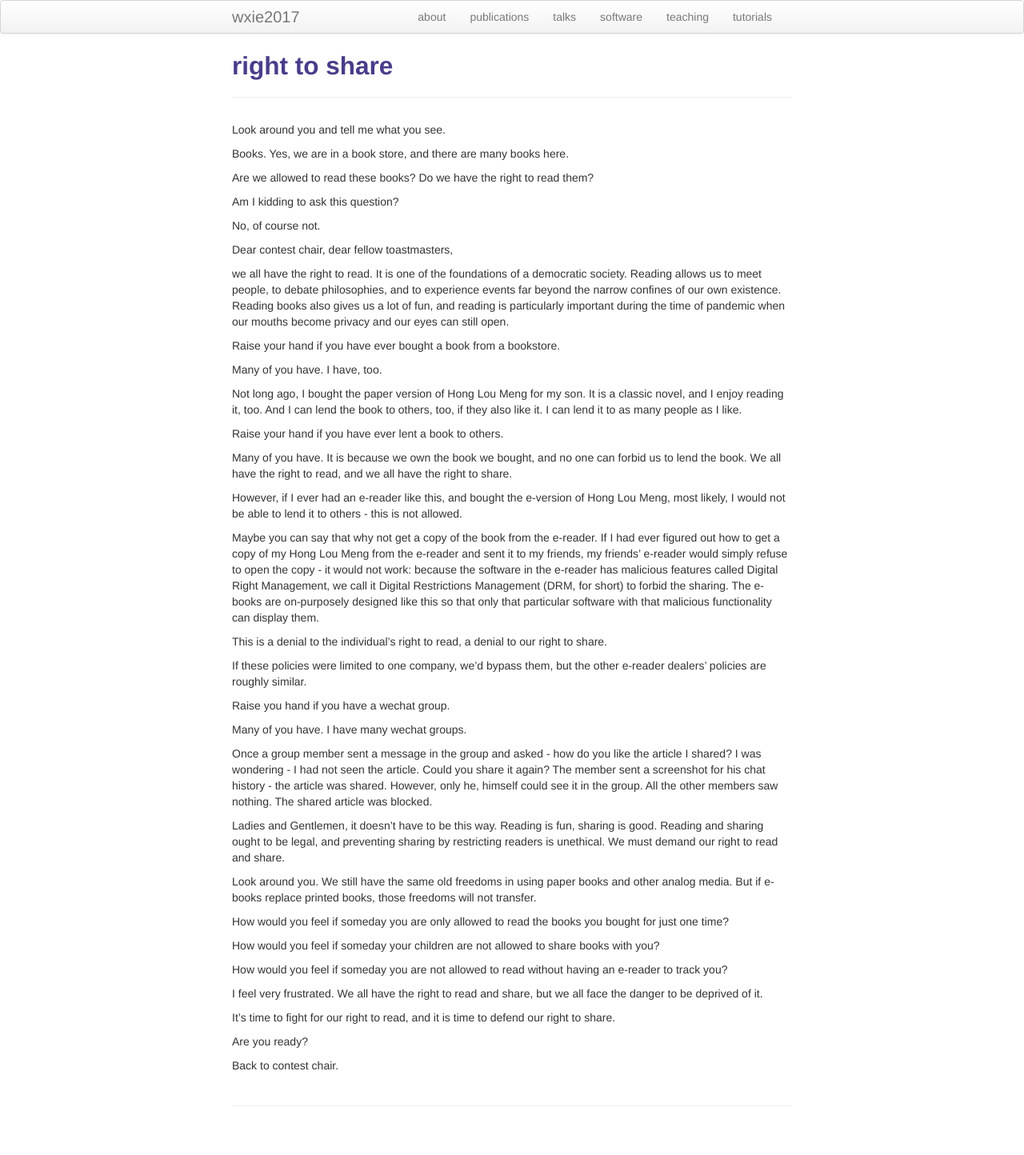
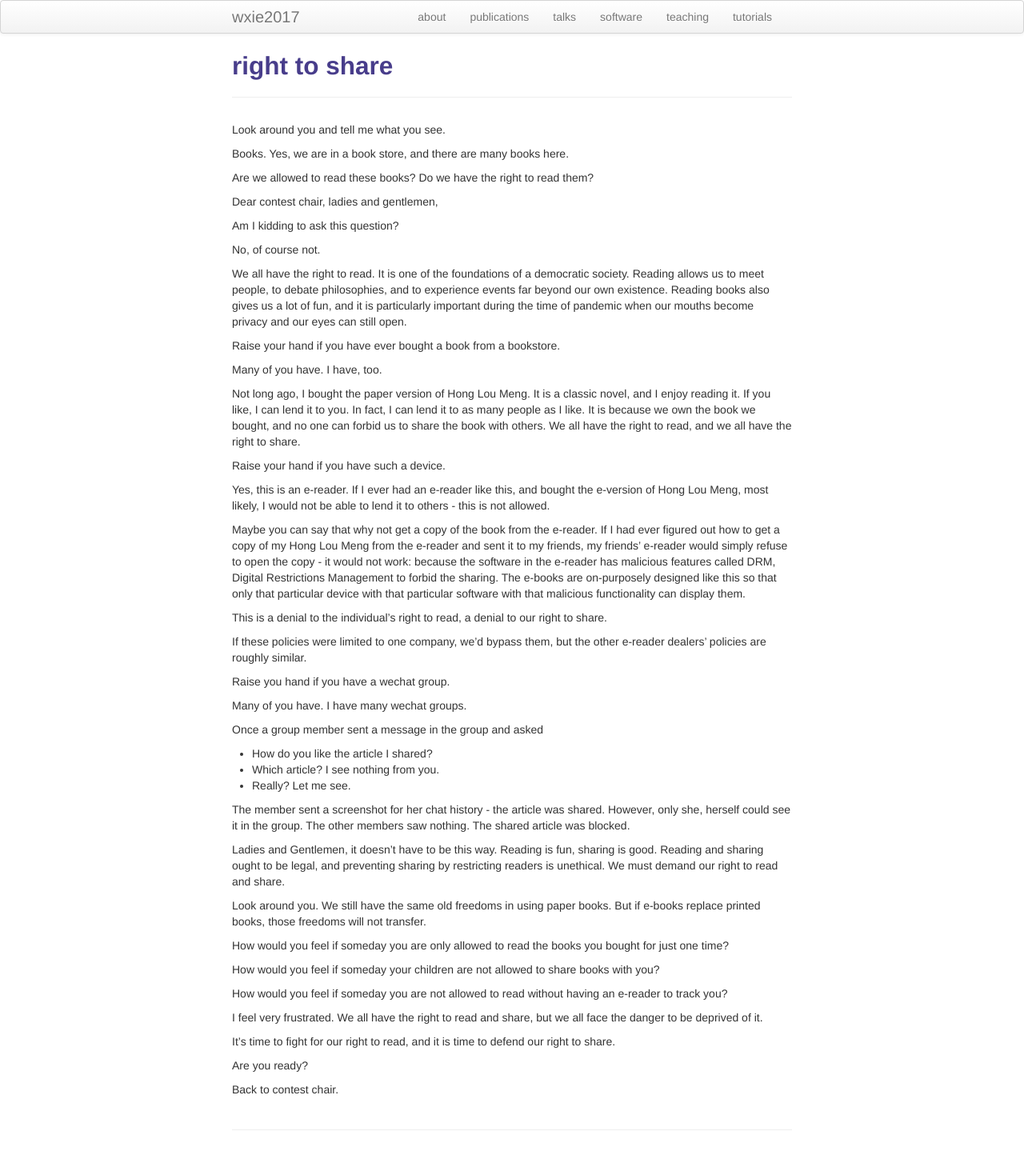
Before and after one commit to wxie2017/wxie2017.github.io, a Jekyll site: the page built from pages/speech/right_to_share.md, in a window 1280 px wide. Shown: the whole page at 80% size. Built offline with Jekyll 4.4.1, drawn with Linux system fonts in a browser that asks for light colours; before the commit the page ends 1414 px from its top, so only the background shows below that.

Commit message:
update right to share

```diff
--- a/pages/speech/right_to_share.md
+++ b/pages/speech/right_to_share.md
@@ -11,41 +11,41 @@ Books. Yes, we are in a book store, and there are many books here.
 
 Are we allowed to read these books? Do we have the right to read them?
 
+Dear contest chair, ladies and gentlemen,
+
 Am I kidding to ask this question?
 
 No, of course not.
 
-Dear contest chair, dear fellow toastmasters,
-
-we all have the right to read. It is one of the foundations of a democratic
-society. Reading allows us to meet people, to debate philosophies, and to experience events
-far beyond the narrow confines of our own existence. Reading books also gives us a lot of fun,
-and reading is particularly important during the time of pandemic when our mouths become privacy
+We all have the right to read. It is one of the foundations of a democratic society.
+Reading allows us to meet people, to debate philosophies, and to experience events
+far beyond our own existence. Reading books also gives us a lot of fun, and it is
+particularly important during the time of pandemic when our mouths become privacy
 and our eyes can still open.
 
 Raise your hand if you have ever bought a book from a bookstore.
 
 Many of you have. I have, too.
 
-Not long ago, I bought the paper version of Hong Lou Meng for my son. It is a classic novel,
-and I enjoy reading it, too. And I can lend the book to others, too, if they also like
-it. I can lend it to as many people as I like.
+Not long ago, I bought the paper version of Hong Lou Meng. It is a classic novel,
+and I enjoy reading it. If you like, I can lend it to you. In fact, I can lend
+it to as many people as I like. It is because we own the book we bought,
+and no one can forbid us to share the book with others.  We all have the right
+to read, and we all have the right to share.
 
-Raise your hand if you have ever lent a book to others.
+Raise your hand if you have such a device.
 
-Many of you have. It is because we own the book we bought, and no one can forbid us to lend
-the book.  We all have the right to read, and we all have the right to share.
-
-However, if I ever had an e-reader like this, and bought the e-version of Hong Lou Meng,
-most likely, I would not be able to lend it to others - this is not allowed.
+Yes, this is an e-reader. If I ever had an e-reader like this, and bought the
+e-version of Hong Lou Meng, most likely, I would not be able to lend it to
+others - this is not allowed.
 
 Maybe you can say that why not get a copy of the book from the e-reader. If I had ever
 figured out how to get a copy of my Hong Lou Meng from the e-reader and sent it to my
 friends, my friends' e-reader would simply refuse to open the copy - it would not work:
-because the software in the e-reader has malicious features called Digital Right Management,
-we call it Digital Restrictions Management (DRM, for short) to forbid the sharing.
-The e-books are on-purposely designed like this so that only that particular software
-with that malicious functionality can display them.
+because the software in the e-reader has malicious features called DRM, Digital
+Restrictions Management to forbid the sharing. The e-books are on-purposely designed
+like this so that only that particular device with that particular software with that
+malicious functionality can display them.
 
 This is a denial to the individual's right to read, a denial to our right to share.
 
@@ -56,19 +56,22 @@ Raise you hand if you have a wechat group.
 
 Many of you have. I have many wechat groups.
 
-Once a group member sent a message in the group and asked - how do you like the article
-I shared? I was wondering - I had not seen the article. Could you share it again?
-The member sent a screenshot for his chat history - the article was shared. However,
-only he, himself could see it in the group. All the other members saw nothing. The
-shared article was blocked.
+Once a group member sent a message in the group and asked
+
+- How do you like the article I shared?
+- Which article? I see nothing from you.
+- Really? Let me see.
+
+The member sent a screenshot for her chat history - the article was shared.
+However, only she, herself could see it in the group. The other members
+saw nothing. The shared article was blocked.
 
 Ladies and Gentlemen, it doesn't have to be this way. Reading is fun, sharing is
 good. Reading and sharing ought to be legal, and preventing sharing
 by restricting readers is unethical. We must demand our right to read and share.
 
-Look around you. We still have the same old freedoms in using paper books and other
-analog media. But if e-books replace printed books, those freedoms will
-not transfer.
+Look around you. We still have the same old freedoms in using paper books.
+But if e-books replace printed books, those freedoms will not transfer.
 
 How would you feel if someday you are only allowed to read the books you bought
 for just one time?
@@ -78,8 +81,8 @@ How would you feel if someday your children are not allowed to share books with
 How would you feel if someday you are not allowed to read without having an e-reader
 to track you?
 
-I feel very frustrated. We all have the right to read and share,
-but we all face the danger to be deprived of it.
+I feel very frustrated. We all have the right to read and share, but we all face
+the danger to be deprived of it.
 
 It's time to fight for our right to read, and it is time to defend our right to share.
 
```
